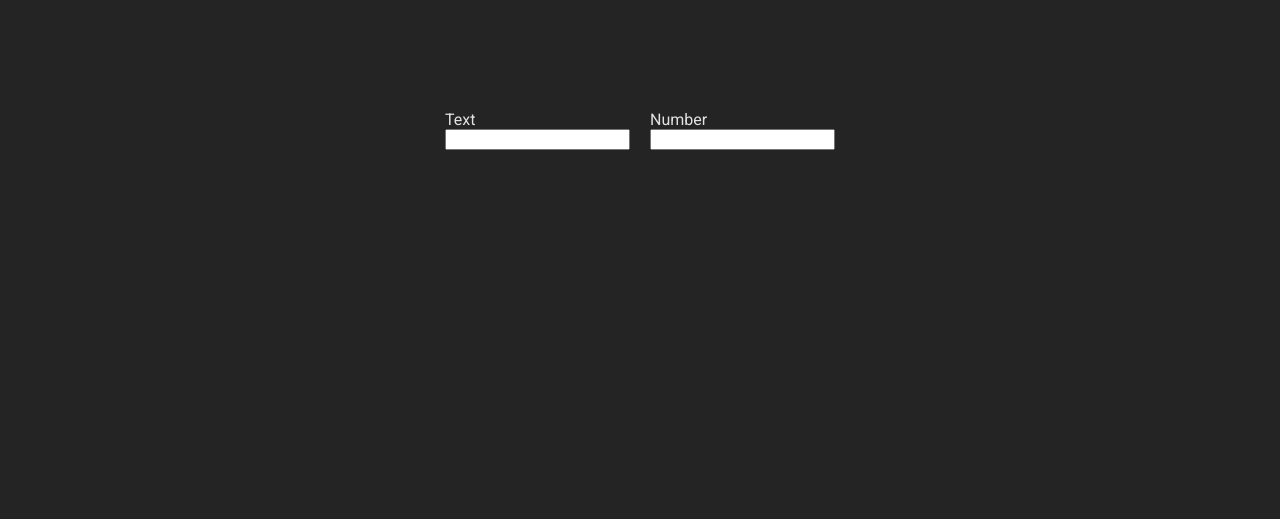
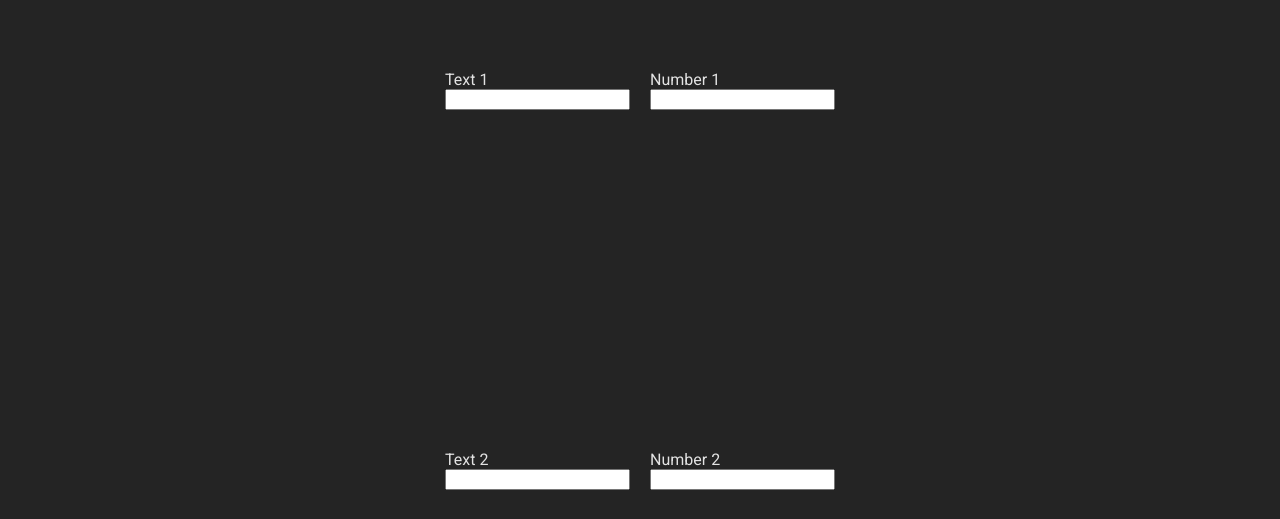
Before and after one commit to Maiiialen/Custom_Virtual_Keyboard, a React (Vite) app: page / in a window 1280 px wide. Shown: the part 270-789 px from the top of the page. Built offline with nearby package versions, Linux system fonts and the light colour scheme; a web font is replaced by a local one.

Commit message:
feat: add page moving if input covered by kayboard

```diff
--- a/src/App.tsx
+++ b/src/App.tsx
@@ -3,7 +3,6 @@ import Keyboard from "./components/keyboard/Keyboard";
 import {
   Box,
   Button,
-  // InputLabel,
   MenuItem,
   Select,
   SelectChangeEvent,
@@ -57,6 +56,7 @@ function App({
   return (
     <Box>
       <Box
+        id="page"
         sx={{
           display: "flex",
           flexDirection: "column",
@@ -79,12 +79,8 @@ function App({
           }}
         >
           <Box>
-            {/* <InputLabel id="demo-simple-select-label" sx={{ color: "white" }}>
-              Keyboard
-            </InputLabel> */}
             <Select
               value={keyboardName}
-              // label="Keyboard"
               onChange={handleChangeKeyboardName}
               sx={{
                 backgroundColor: "#3b3b3b",
--- a/src/components/keyboard/Keyboard.tsx
+++ b/src/components/keyboard/Keyboard.tsx
@@ -56,9 +56,27 @@ function CustomKeyboard() {
     };
   }, []);
 
+  useEffect(() => {
+    const page = document.getElementById("page");
+    const keyboardOverlay = document.getElementById("keyboard");
+    if (target) {
+      const difference =
+        target.getBoundingClientRect()?.bottom -
+        (window.innerHeight - (keyboardOverlay?.offsetHeight ?? 0));
+      if (show && !blocked && page) {
+        page.style.transform = `translateY(-${difference + 20}px)`;
+      }
+    }
+    return () => {
+      if (page) {
+        page.style.transform = "";
+      }
+    };
+  }, [target, show, blocked]);
+
   const onChange = (actualInput: string) => {
     const input = previousValue + actualInput.slice(-1);
-    setPreviousValue(input)
+    setPreviousValue(input);
 
     const setter = Object.getOwnPropertyDescriptor(
       window.HTMLInputElement.prototype,
@@ -88,7 +106,7 @@ function CustomKeyboard() {
 
   const handleBackspace = () => {
     const input = previousValue.slice(0, -1);
-    setPreviousValue(input)
+    setPreviousValue(input);
 
     const setter = Object.getOwnPropertyDescriptor(
       window.HTMLInputElement.prototype,
@@ -112,10 +130,14 @@ function CustomKeyboard() {
     }
   };
 
-  // if (!show || blocked) return null;
+  if (!show || blocked) return null;
 
   return (
-    <div className="keyboard">
+    <div
+      id="keyboard"
+      className="keyboard"
+      onMouseDown={(e) => e.preventDefault()}
+    >
       <Keyboard
         keyboardRef={(r) => (keyboardElement.current = r)}
         onChange={onChange}
--- a/src/main.tsx
+++ b/src/main.tsx
@@ -9,17 +9,38 @@ ReactDOM.createRoot(document.getElementById("root")!).render(
       <div
         style={{
           width: "100vw",
+          height: "calc(100vh-100px)",
           display: "flex",
           justifyContent: "center",
           gap: "20px",
+          marginTop: "300px",
         }}
       >
         <div>
-          <div>Text</div>
+          <div>Text 1</div>
           <input type="text" />
         </div>
         <div>
-          <div>Number</div>
+          <div>Number 1</div>
+          <input type="number" />
+        </div>
+      </div>
+      <div
+        style={{
+          width: "100vw",
+          height: "calc(100vh-100px)",
+          display: "flex",
+          justifyContent: "center",
+          gap: "20px",
+          marginTop: "300px",
+        }}
+      >
+        <div>
+          <div>Text 2</div>
+          <input type="text" />
+        </div>
+        <div>
+          <div>Number 2</div>
           <input type="number" />
         </div>
       </div>
```
